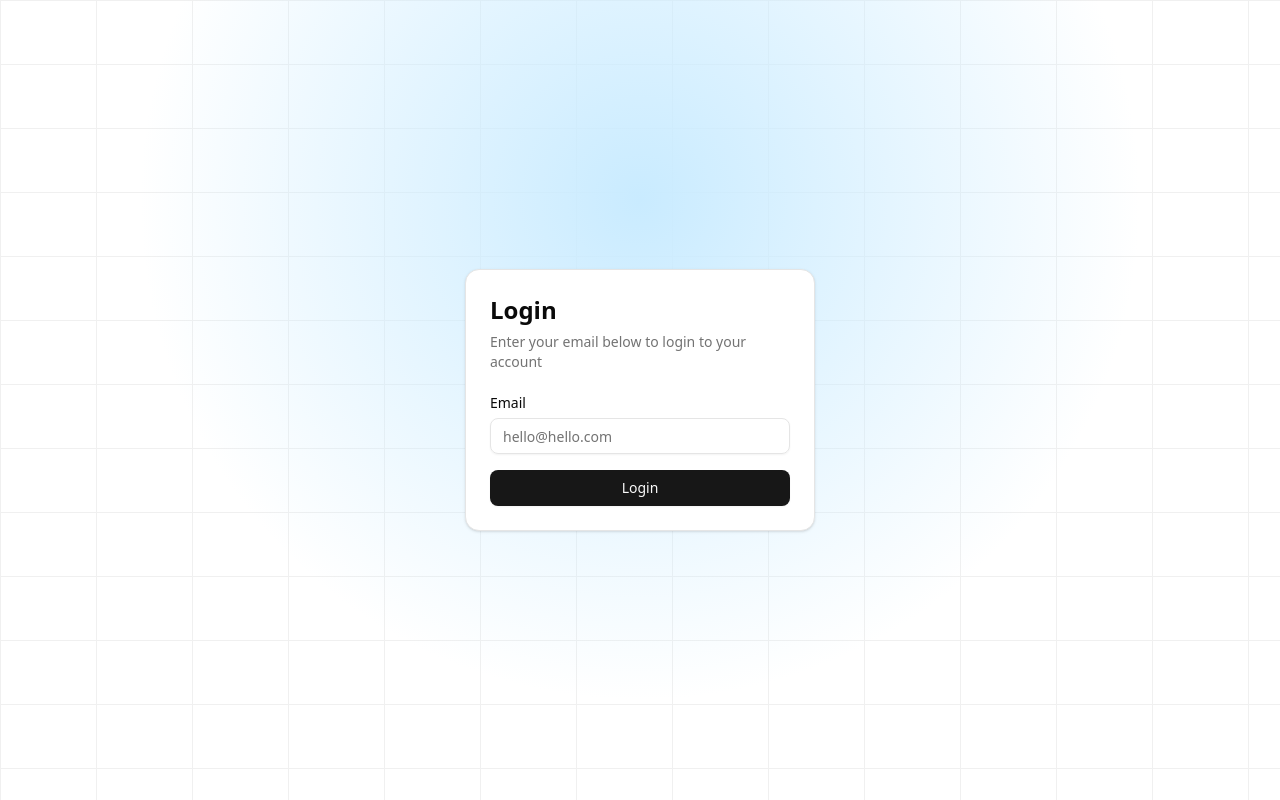
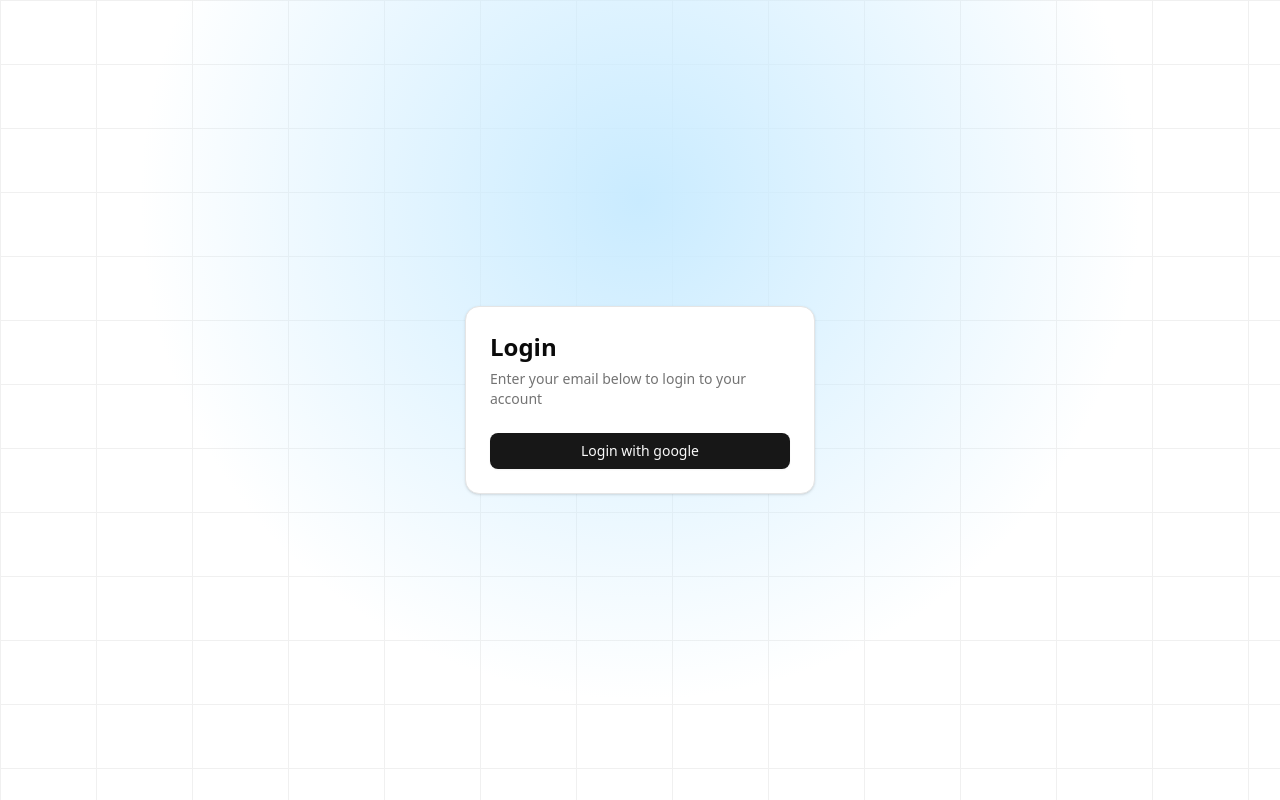
Before and after one commit to MarcoGomesr/invoice-app, a Next.js app: page /login in a window 1280 px wide. Built offline with nearby package versions, Linux system fonts and the light colour scheme; no server answers.

Commit message:
fix: correct SubmitButton import across multiple files

```diff
--- a/src/app/(pages)/dashboard/invoices/[invoiceId]/EditInvoice.tsx
+++ b/src/app/(pages)/dashboard/invoices/[invoiceId]/EditInvoice.tsx
@@ -18,7 +18,7 @@ import { Label } from "@/components/ui/label"
 import { Button } from "@/components/ui/button"
 import { Textarea } from "@/components/ui/textarea"
 import { Card, CardContent } from "@/components/ui/card"
-import { SubmitButtton } from "@/components/SubmitButtton"
+import { SubmitButton } from "@/components/SubmitButton"
 
 import { CalendarIcon } from "lucide-react"
 import { formatCurrency } from "@/lib/utils"
--- a/src/app/(pages)/dashboard/invoices/[invoiceId]/delete/page.tsx
+++ b/src/app/(pages)/dashboard/invoices/[invoiceId]/delete/page.tsx
@@ -13,7 +13,7 @@ import { redirect } from "next/navigation"
 import WarningGif from "@public/warning-gif.gif"
 import Link from "next/link"
 import { buttonVariants } from "@/components/ui/button"
-import { SubmitButtton } from "@/components/SubmitButtton"
+import { SubmitButton } from "@/components/SubmitButton"
 import { DeleteInvoice } from "./deleteAction"
 
 async function Authorize(invoiceId: string, userId: string) {
--- a/src/app/(pages)/dashboard/invoices/[invoiceId]/paid/page.tsx
+++ b/src/app/(pages)/dashboard/invoices/[invoiceId]/paid/page.tsx
@@ -10,7 +10,7 @@ import Image from "next/image"
 import PaidGif from "@public/paid-gif.gif"
 import Link from "next/link"
 import { buttonVariants } from "@/components/ui/button"
-import { SubmitButtton } from "@/components/SubmitButtton"
+import { SubmitButton } from "@/components/SubmitButton"
 import { PaidAction } from "./paidAction"
 import { prisma } from "@/lib/db"
 import { redirect } from "next/navigation"
--- a/src/app/(pages)/dashboard/invoices/create/CreateInvoice.tsx
+++ b/src/app/(pages)/dashboard/invoices/create/CreateInvoice.tsx
@@ -22,7 +22,7 @@ import {
 
 import { CalendarIcon } from "lucide-react"
 import { Textarea } from "@/components/ui/textarea"
-import { SubmitButtton } from "@/components/SubmitButtton"
+import { SubmitButton } from "@/components/SubmitButton"
 import { createInvoiceAction } from "@/lib/actions"
 import { useForm } from "@conform-to/react"
 import { parseWithZod } from "@conform-to/zod"
--- a/src/app/(pages)/login/page.tsx
+++ b/src/app/(pages)/login/page.tsx
@@ -8,7 +8,7 @@ import {
 } from "@/components/ui/card"
 import { Input } from "@/components/ui/input"
 import { Label } from "@/components/ui/label"
-import { SubmitButtton } from "@/components/SubmitButtton"
+import { SubmitButton } from "@/components/SubmitButton"
 import { redirect } from "next/navigation"
 
 export default async function LoginPage() {
@@ -31,24 +31,12 @@ export default async function LoginPage() {
             </CardHeader>
             <CardContent>
               <form
-                action={async (formData) => {
+                action={async () => {
                   "use server"
-                  await signIn("nodemailer", formData)
+                  await signIn("github")
                 }}
-                className="flex flex-col gap-4"
               >
-                <div className="space-y-4">
-                  <div className="flex flex-col gap-y-2">
-                    <Label htmlFor="email">Email</Label>
-                    <Input
-                      id="email"
-                      name="email"
-                      placeholder="hello@hello.com"
-                      type="email"
-                    />
-                  </div>
-                </div>
-                <SubmitButtton text="Login" />
+                <SubmitButton text="Login with google" />
               </form>
             </CardContent>
           </Card>
--- a/src/app/(pages)/onboarding/page.tsx
+++ b/src/app/(pages)/onboarding/page.tsx
@@ -10,7 +10,7 @@ import {
 } from "@/components/ui/card"
 import { Input } from "@/components/ui/input"
 import { Label } from "@/components/ui/label"
-import { SubmitButtton } from "@/components/SubmitButtton"
+import { SubmitButton } from "@/components/SubmitButton"
 import { onboardUser } from "@/lib/actions"
 import { useForm } from "@conform-to/react"
 import { parseWithZod } from "@conform-to/zod"
--- a/src/components/SubmitButtton.tsx
+++ b/src/components/SubmitButton.tsx
@@ -16,7 +16,7 @@ type Props = {
     | undefined
 }
 
-export function SubmitButtton({ text, variant }: Props) {
+export function SubmitButton({ text, variant }: Props) {
   const { pending } = useFormStatus()
   return (
     <>
--- a/src/lib/auth.ts
+++ b/src/lib/auth.ts
@@ -1,24 +1,28 @@
 import { PrismaAdapter } from "@auth/prisma-adapter"
 import { prisma } from "@/lib/db"
 import NextAuth from "next-auth"
-import Nodemailer from "next-auth/providers/nodemailer"
+import GitHub from "next-auth/providers/github"
+// import Nodemailer from "next-auth/providers/nodemailer"
 
 export const { handlers, auth, signIn, signOut } = NextAuth({
   adapter: PrismaAdapter(prisma),
   providers: [
-    Nodemailer({
-      server: {
-        host: process.env.EMAIL_SERVER_HOST,
-        port: process.env.EMAIL_SERVER_PORT,
-        auth: {
-          user: process.env.EMAIL_SERVER_USER,
-          pass: process.env.EMAIL_SERVER_PASSWORD
-        }
-      },
-      from: process.env.EMAIL_FROM
+    // Nodemailer({
+    //   server: {
+    //     host: process.env.EMAIL_SERVER_HOST,
+    //     port: process.env.EMAIL_SERVER_PORT,
+    //     auth: {
+    //       user: process.env.EMAIL_SERVER_USER,
+    //       pass: process.env.EMAIL_SERVER_PASSWORD
+    //     }
+    //   },
+    //   from: process.env.EMAIL_FROM
+    // })
+    GitHub({
+      allowDangerousEmailAccountLinking: true
     })
-  ],
-  pages: {
-    verifyRequest: "/verify"
-  }
+  ]
+  // pages: {
+  //   verifyRequest: "/verify"
+  // }
 })
```
